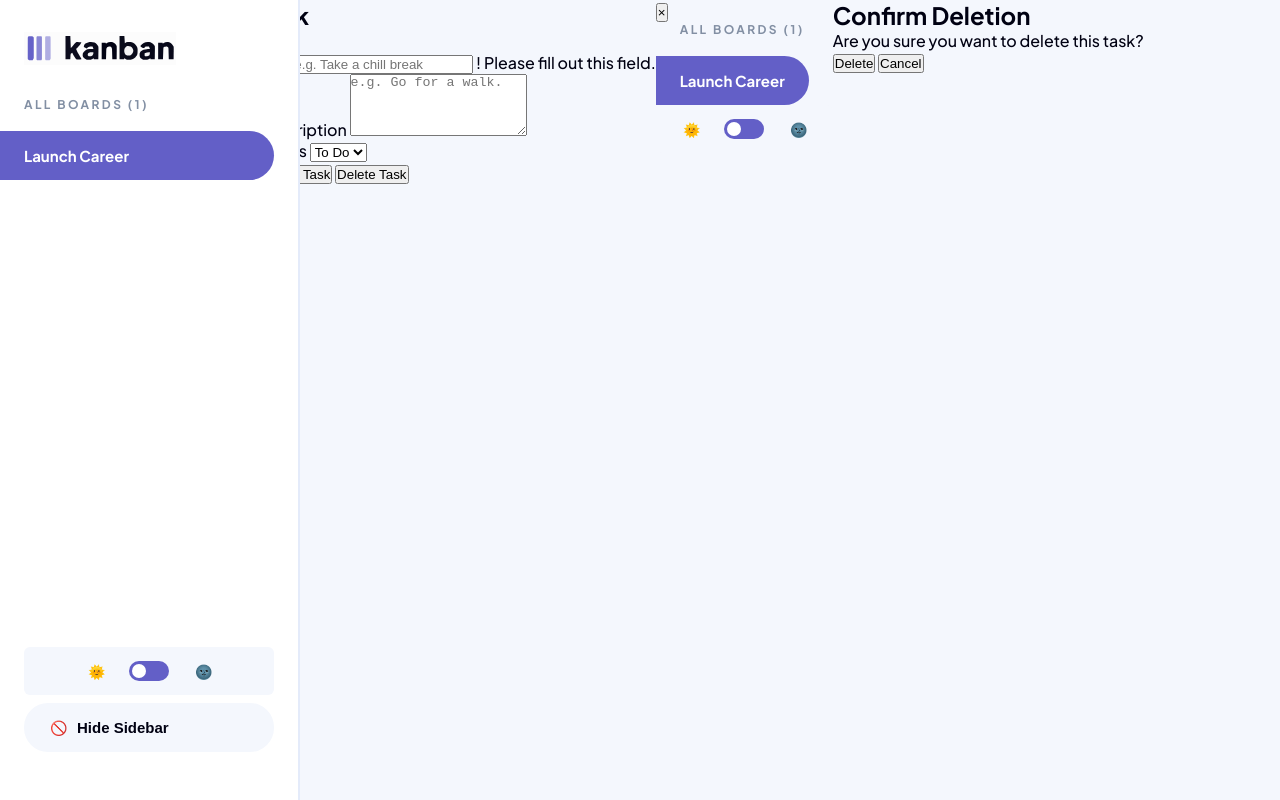
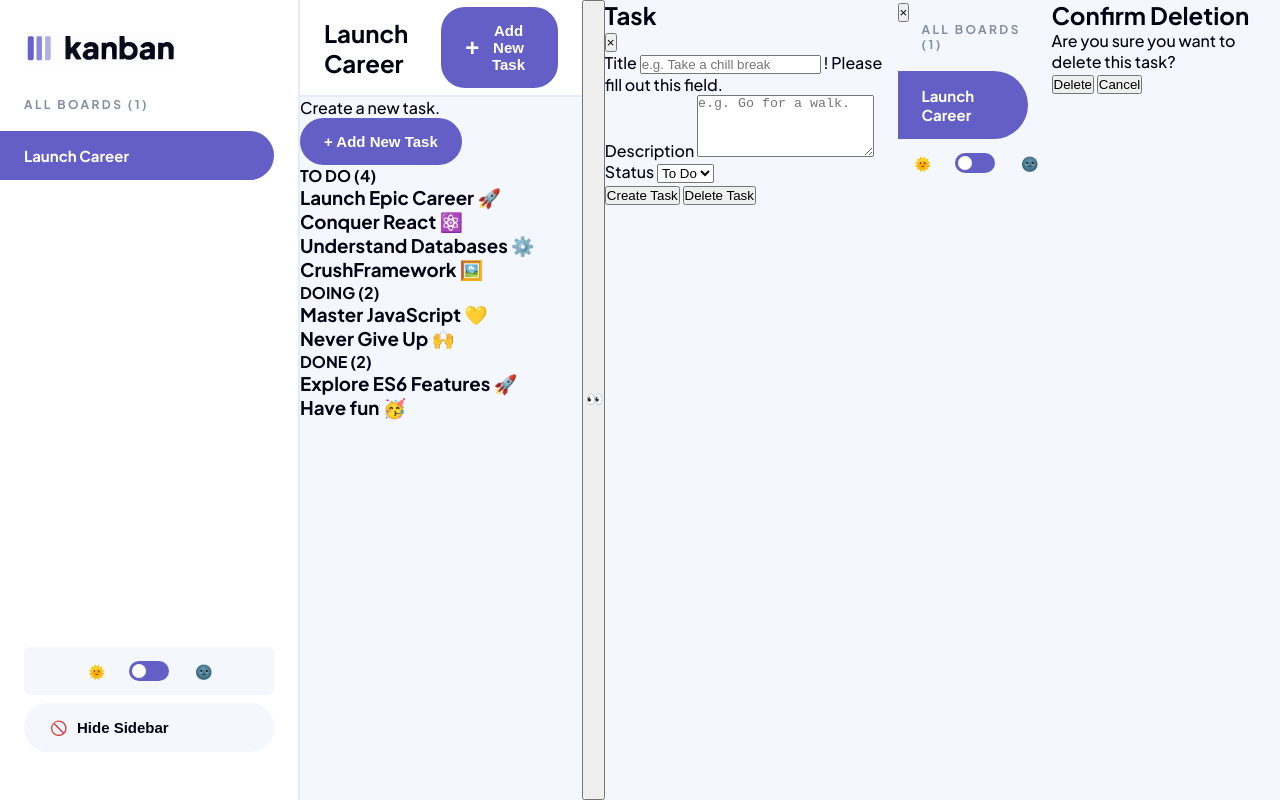
Before and after one commit to Charme-Lee/CHALIS24038_PTO2502_GroupA_Charme_Lishivha_JSLPP, a plain HTML site: page index.html in a window 1280 px wide. Drawn offline with Linux system fonts and the light colour scheme.

Commit message:
Main layout and header styles

```diff
--- a/styles.css
+++ b/styles.css
@@ -209,3 +209,71 @@ input:checked + .slider:before {
 .hide-sidebar-btn:hover {
   color: var(--button-primary-bg);
 }
+/* ================
+   Main Layout & Header
+================ */
+.main-content {
+  flex-grow: 1;
+  display: flex;
+  flex-direction: column;
+  margin-left: var(--sidebar-width);
+  transition: transform 0.3s ease-in-out;
+}
+
+.main-content.sidebar-hidden {
+  margin-left: 0;
+}
+
+.header {
+  display: flex;
+  align-items: center;
+  justify-content: space-between;
+  background-color: var(--surface-color);
+  border-bottom: 2px solid var(--border-color);
+  height: 97px;
+  padding: 0 24px;
+  flex-shrink: 0;
+}
+
+.header-left {
+  display: flex;
+  align-items: center;
+  gap: 24px;
+}
+
+.mobile-logo-btn {
+  display: none;
+  background: none;
+  border: none;
+  cursor: pointer;
+  padding: 0;
+}
+
+.board-title {
+  font-size: 1.5rem;
+  color: var(--text-color-primary);
+}
+
+button.add-task-btn {
+  background-color: var(--button-primary-bg);
+  color: white;
+  border: none;
+  border-radius: 24px;
+  padding: 15px 24px;
+  font-size: 0.9375rem;
+  font-weight: 700;
+  cursor: pointer;
+  transition: background-color 0.2s;
+  display: flex;
+  align-items: center;
+  gap: 4px;
+}
+
+.plus-icon {
+  font-size: 1.5rem;
+  line-height: 1;
+}
+
+button.add-task-btn:hover {
+  background-color: var(--button-primary-bg-hover);
+}
```
